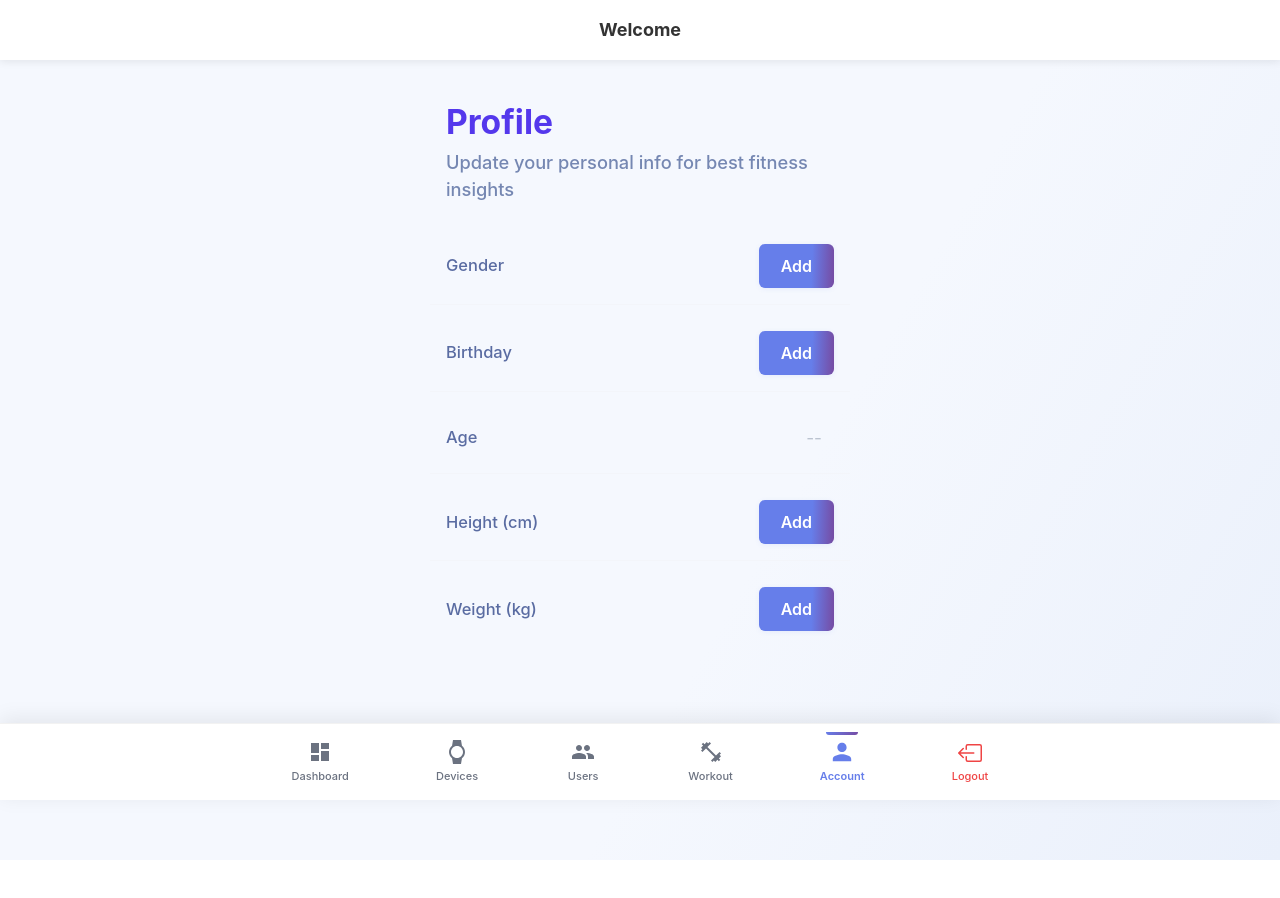
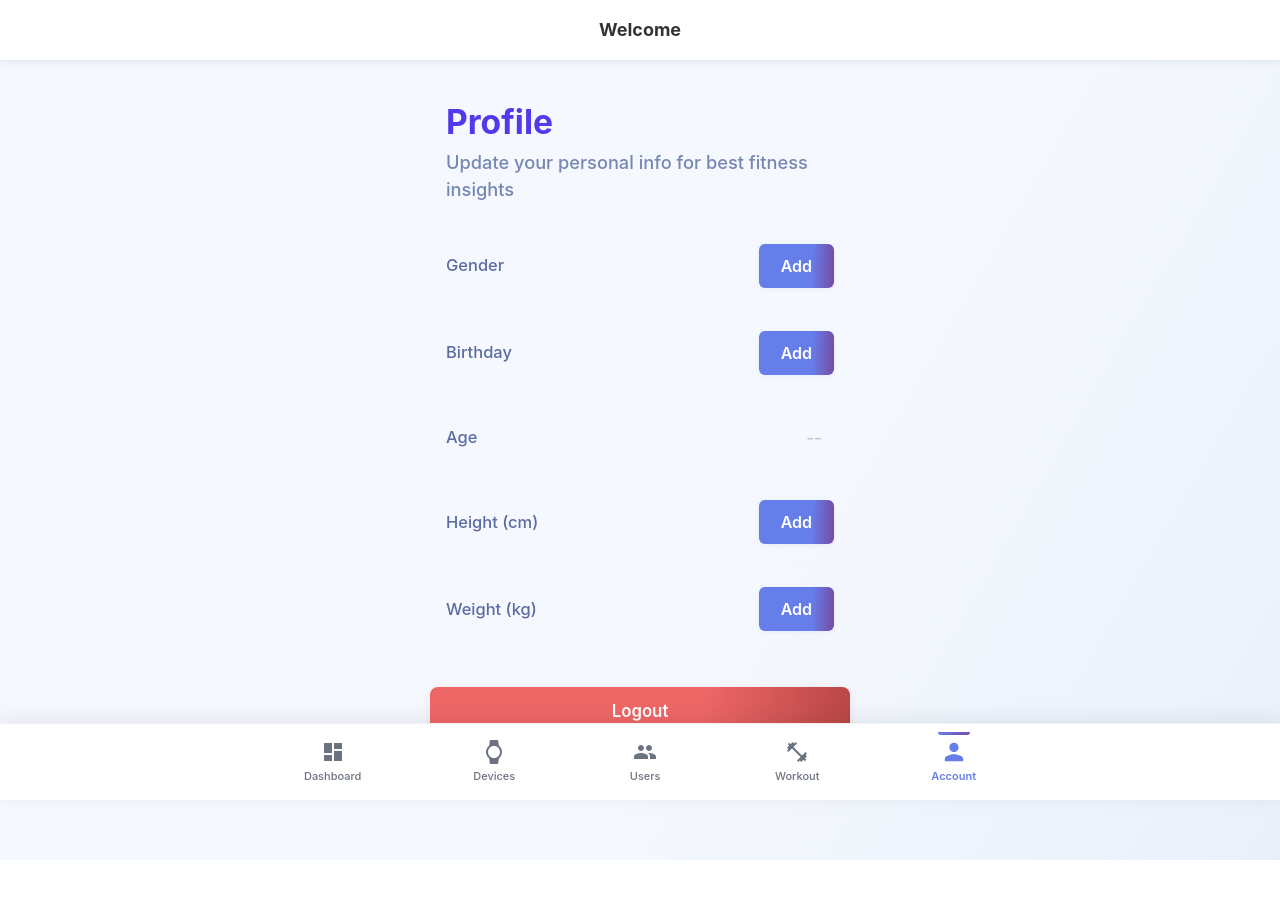
Before and after one commit to kaushik8946/Wearables-App, a React (Vite) app: page /manage-account in a window 1280 px wide. Shown: the top 898 px of the page. Built offline with nearby package versions, Linux system fonts and the light colour scheme.

Commit message:
Move logout button from BottomNav to ManageAccount page
Co-authored-by: kaushik8946 <109019850+kaushik8946@users.noreply.github.com>

```diff
--- a/src/components/BottomNav.jsx
+++ b/src/components/BottomNav.jsx
@@ -1,9 +1,8 @@
 import { NavLink } from 'react-router-dom';
 import { MdDashboard, MdWatch, MdGroup, MdFitnessCenter, MdPerson } from 'react-icons/md';
-import { BsBoxArrowLeft } from 'react-icons/bs';
 import '../styles/components/BottomNav.css';
 
-const BottomNav = ({ onLogout }) => {
+const BottomNav = () => {
   const menuItems = [
     { id: 1, path: '/dashboard', label: 'Dashboard', icon: MdDashboard },
     { id: 2, path: '/devices', label: 'Devices', icon: MdWatch },
@@ -28,10 +27,6 @@ const BottomNav = ({ onLogout }) => {
             </NavLink>
           );
         })}
-        <button className="bottom-nav-item bottom-nav-logout" onClick={onLogout}>
-          <BsBoxArrowLeft className="bottom-nav-icon" size={24} />
-          <span className="bottom-nav-label">Logout</span>
-        </button>
       </div>
     </nav>
   );
--- a/src/components/Layout.jsx
+++ b/src/components/Layout.jsx
@@ -1,14 +1,13 @@
 import { useState, useEffect } from 'react';
 import { Outlet } from 'react-router-dom';
 import BottomNav from './BottomNav';
-import { useNavigate, useLocation } from 'react-router-dom';
-import { idbClear, idbGet, idbGetJSON, onUserChange } from '../data/db';
+import { useLocation } from 'react-router-dom';
+import { idbGet, idbGetJSON, onUserChange } from '../data/db';
 import '../styles/components/Layout.css';
 
 
 const Layout = () => {
   const [defaultUserName, setDefaultUserName] = useState('');
-  const navigate = useNavigate();
   const location = useLocation();
 
   const loadDefaultUserName = async () => {
@@ -43,16 +42,6 @@ const Layout = () => {
     return unsubscribe;
   }, []);
 
-  const handleLogout = async () => {
-    try {
-      await idbClear();
-    } catch (err) {
-      console.error('Failed to clear IndexedDB during logout', err);
-    }
-    sessionStorage.clear();
-    navigate('/', { replace: true });
-  };
-
   return (
     <div className="layout">
       <header className="app-header">
@@ -65,7 +54,7 @@ const Layout = () => {
       </main>
 
       {/* Bottom Navigation */}
-      <BottomNav onLogout={handleLogout} />
+      <BottomNav />
     </div>
   );
 };
--- a/src/pages/ManageAccount.jsx
+++ b/src/pages/ManageAccount.jsx
@@ -1,5 +1,6 @@
 import React, { useEffect, useState } from 'react';
-import { idbGetJSON, idbSetJSON, emitUserChange } from '../data/db';
+import { useNavigate } from 'react-router-dom';
+import { idbGetJSON, idbSetJSON, emitUserChange, idbClear } from '../data/db';
 import '../styles/pages/ManageAccount.css';
 
 
@@ -39,6 +40,7 @@ const ManageAccount = () => {
   const [editKey, setEditKey] = useState(null);
   const [editValue, setEditValue] = useState('');
   const [error, setError] = useState('');
+  const navigate = useNavigate();
 
 
   useEffect(() => {
@@ -97,6 +99,15 @@ const ManageAccount = () => {
 
   const handleInput = (e) => setEditValue(e.target.value);
 
+  const handleLogout = async () => {
+    try {
+      await idbClear();
+    } catch (err) {
+      console.error('Failed to clear IndexedDB during logout', err);
+    }
+    sessionStorage.clear();
+    navigate('/', { replace: true });
+  };
 
   return (
     <div className="manageaccount-bg">
@@ -182,6 +193,12 @@ const ManageAccount = () => {
               );
             })}
           </div>
+
+          {/* Logout Button */}
+          <button className="logout-btn" onClick={handleLogout}>
+            Logout
+          </button>
+
           {/* Error Modal Popup */}
           {error && (
             <div className="modal-overlay">
--- a/src/styles/pages/ManageAccount.css
+++ b/src/styles/pages/ManageAccount.css
@@ -228,6 +228,26 @@
   color: #8268fa;
 }
 
+.logout-btn {
+  width: 100%;
+  margin-top: 32px;
+  background: linear-gradient(92deg, #ee6767 65%, #ba4747 100%);
+  color: #fff;
+  border: none;
+  border-radius: 8px;
+  padding: 14px 28px;
+  font-weight: 600;
+  font-size: 1.05rem;
+  cursor: pointer;
+  transition: background 0.18s, box-shadow 0.16s;
+  box-shadow: 0 2px 8px rgba(238, 103, 103, 0.15);
+}
+
+.logout-btn:hover {
+  background: linear-gradient(92deg, #e05656 0%, #a64040 100%);
+  box-shadow: 0 4px 14px rgba(238, 103, 103, 0.25);
+}
+
 @media (max-width: 600px) {
   .manage-account-container.profile-style {
     max-width: 100vw;
```
